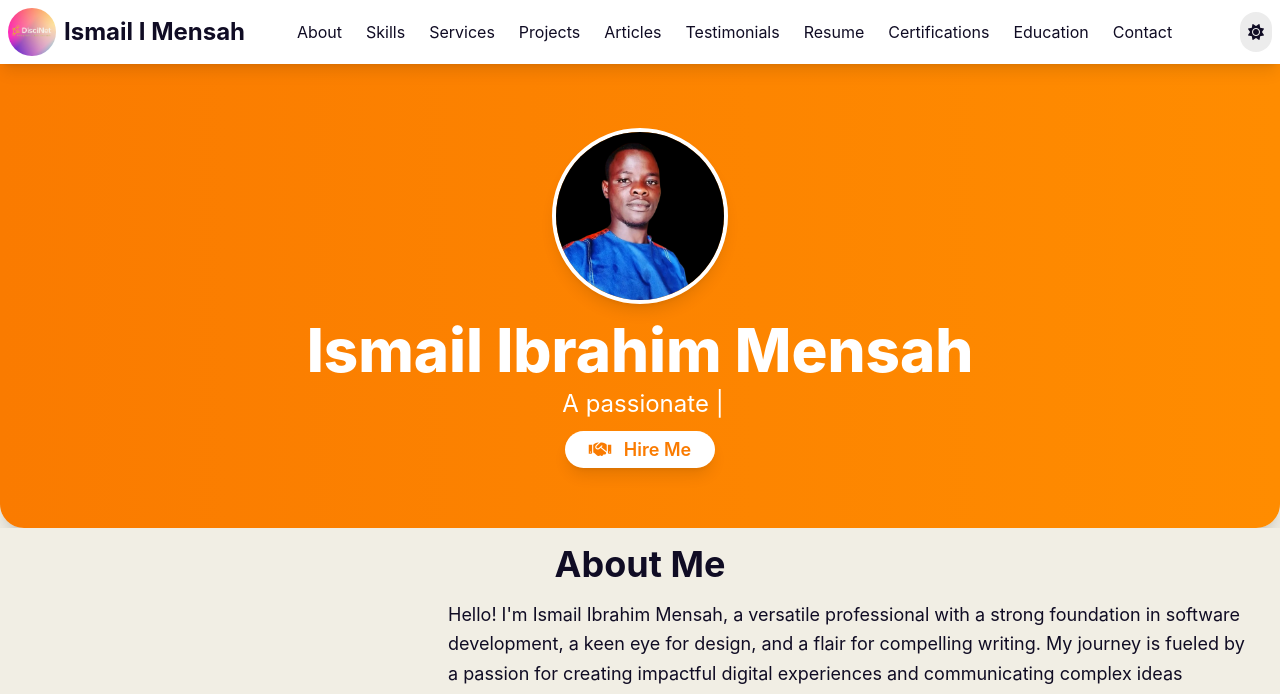
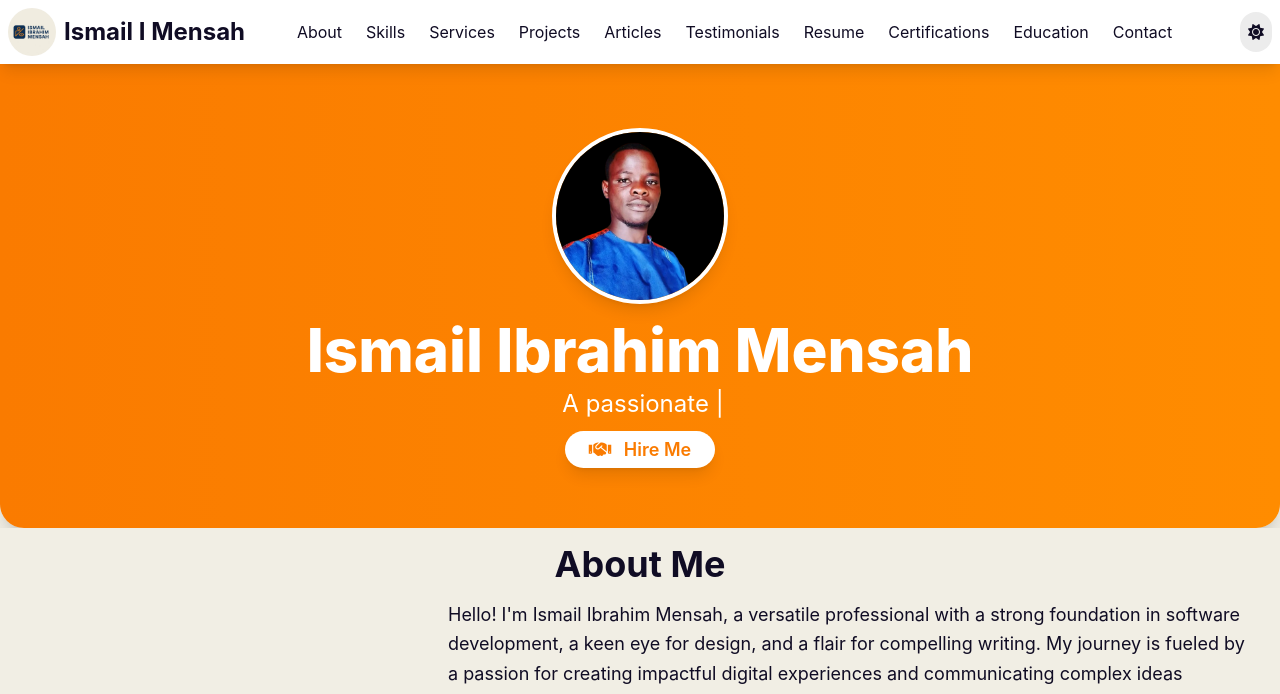
Before and after one commit to DISCIPLINE55/portfolio_pro, a plain HTML site: page index.html in a window 1280 px wide. Shown: the top 694 px of the page. Drawn offline with nearby package versions, Linux system fonts and the light colour scheme.

Commit message:
logo update

```diff
--- a/index.html
+++ b/index.html
@@ -10,14 +10,14 @@
     <meta property="og:type" content="website">
     <meta property="og:url" content="https://ismailmensah.vercel.app/"> <meta property="og:title" content="Ismail Ibrahim Mensah - Developer, Designer, Writer">
     <meta property="og:description" content="Ismail Ibrahim Mensah's professional portfolio showcasing his skills as a Developer, Designer, and Writer.">
-    <meta property="og:image" content="https://placehold.co/1200x630/007BFF/FFFFFF?text=Ismail+Mensah+Portfolio">
+    <meta property="og:image" content="assets/images/preload.jpg?text=Ismail+Mensah+Portfolio">
 
     <meta property="twitter:card" content="summary_large_image">
     <meta property="twitter:url" content="https://ismailmensah.vercel.app/"> <meta property="twitter:title" content="Ismail Ibrahim Mensah - Developer, Designer, Writer">
     <meta property="twitter:description" content="Ismail Ibrahim Mensah's professional portfolio showcasing his skills as a Developer, Designer, and Writer.">
-    <meta property="twitter:image" content="https://placehold.co/1200x630/007BFF/FFFFFF?text=Ismail+Mensah+Portfolio">
+    <meta property="twitter:image" content="/assets/images/preload1.jpg?text=Ismail+Mensah+Portfolio">
 
-    <link rel="icon" href="/assets/images/preview.png" type="image/x-icon">
+    <link rel="icon" href="assets/images/preload1.jpg" type="image/x-icon">
 
 
     <script src="https://cdn.tailwindcss.com"></script>
@@ -35,7 +35,7 @@
     <header class="bg-white shadow-lg sticky top-0 z-50">
         <nav class="container mx-auto header-nav flex justify-between items-center">
             <a href="#" class="flex items-center" aria-label="Ismail Mensah Home">
-                <img src="assets/images/preview.png" alt="Ismail Ibrahim Mensah Logo" class="w-12 h-12 rounded-full mr-2">
+                <img src="assets/images/logo.jpg" alt="Ismail Ibrahim Mensah Logo" class="w-12 h-12 rounded-full mr-2">
                 <span class="text-2xl font-bold text-[#100C24] hidden sm:block">Ismail I Mensah</span>
             </a>
             <div class="hidden md:flex space-x-6">
```
Also changed, not shown: assets/images/logo.jpg (added), assets/images/preload.jpg (added), assets/images/preload1.jpg (added).
